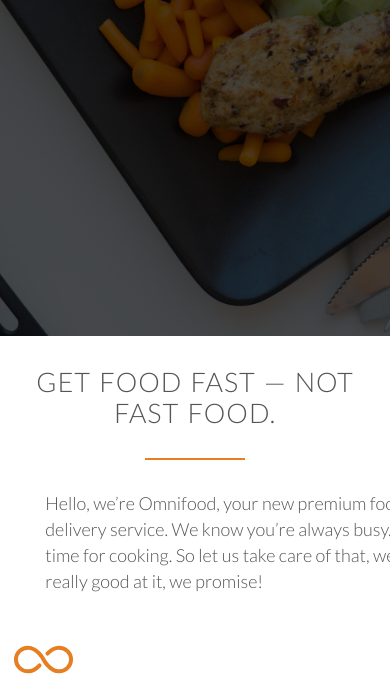
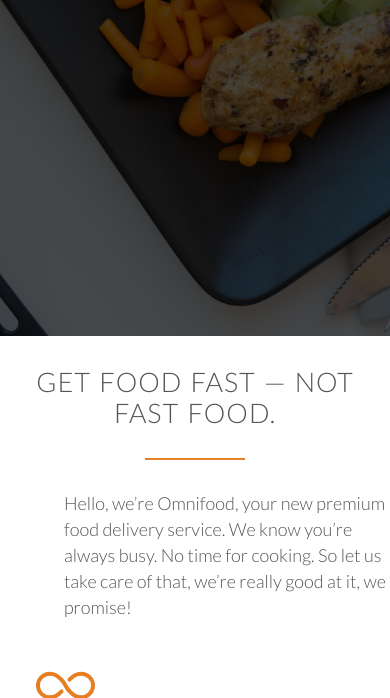
Before and after one commit to Sielik/Omnifood, a website: page index.html in a window 390 px wide. Shown: the part 508-1206 px from the top of the page. Drawn offline with nearby package versions, Linux system fonts and the light colour scheme.

Commit message:
gh-pages

```diff
--- a/resources/css/queries.css
+++ b/resources/css/queries.css
@@ -96,7 +96,7 @@
     }
     .row,
     .header__text-box {
-        padding: 0, 8%;
+        padding: 0 8%;
     }
     .header__text-box a {
         margin-top: 10px;
```
Also changed, not shown: package.json (added, +23 -0 lines), 1 other file.
